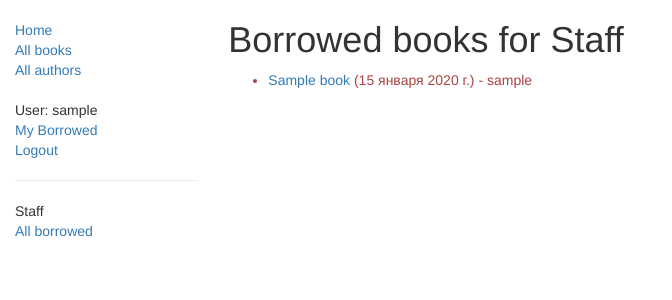
After one commit to ArtMot99/locallibrary, a Django app: a page that uses catalog/templates/base_generic.html in a window 1280 px wide. The commit adds this page. Shown: the top 300 px of the page, without its empty margins (0-672 px from the left). Run offline with Django 4.2, Linux system fonts and the light colour scheme; a user stored in the database is signed in; tables that the repository leaves empty hold one stand-in row (values such as "Sample post"); some libraries are stand-ins or nearby versions.

Commit message:
Для staff создан роут, представление и шаблон, в котором указаны все инфо о заимствованых книгах

```diff
--- a/catalog/templates/base_generic.html
+++ b/catalog/templates/base_generic.html
@@ -28,11 +28,16 @@
       </ul>
           <ul class="sidebar-nav">
                {% if user.is_authenticated %}
-               <li>User: {{ user.get_username }}</li>
-               <li><a href="{% url 'my-borrowed' %}">My Borrowed</a></li>
-               <li><a href="{% url 'logout'%}?next={{request.path}}">Logout</a></li>
+                   <li>User: {{ user.get_username }}</li>
+                   <li><a href="{% url 'my-borrowed' %}">My Borrowed</a></li>
+                   <li><a href="{% url 'logout'%}?next={{request.path}}">Logout</a></li>
                {% else %}
-               <li><a href="{% url 'login'%}?next={{request.path}}">Login</a></li>
+                   <li><a href="{% url 'login'%}?next={{request.path}}">Login</a></li>
+               {% endif %}
+               {% if user.is_staff %}
+                    <hr>
+                    <li>Staff</li>
+                    <li><a href="{% url 'staff-borrowed' %}">All borrowed</a></li>
                {% endif %}
           </ul>
      {% endblock %}
--- /dev/null
+++ b/catalog/templates/catalog/bookinstance_list_borrowed_staff.html
@@ -0,0 +1,24 @@
+{% extends "base_generic.html" %}
+
+{% block content %}
+    <h1>Borrowed books for Staff</h1>
+
+    {% if bookinstance_list %}
+    <ul>
+
+      {% for bookinst in bookinstance_list %}
+      <li class="{% if bookinst.is_overdue %}text-danger{% endif %}">
+      {% if bookinst.book.pk %}
+        <a href="{% url 'book-detail' bookinst.book.pk %}">{{bookinst.book.title}}</a> ({{ bookinst.due_back }})
+          - {{ bookinst.borrower }}
+      {% else %}
+        <p>None</p>
+      {% endif %}
+      </li>
+      {% endfor %}
+    </ul>
+
+    {% else %}
+      <p>There are no books borrowed.</p>
+    {% endif %}
+{% endblock %}
--- a/catalog/urls.py
+++ b/catalog/urls.py
@@ -9,5 +9,6 @@ urlpatterns = [
     re_path(r'^book/(?P<pk>\d+)$', views.BookDetailView.as_view(), name='book-detail'),
     re_path(r'^author/(?P<pk>\d+)$', views.AuthorDetailView.as_view(), name='author-detail'),
     re_path(r'^mybooks/$', views.LoanedBooksByUserListView.as_view(), name='my-borrowed'),
+    re_path(r'^mybooksstaff/$', views.LoanedBooksByStaffListView.as_view(), name='staff-borrowed'),
     path('accounts/', include('django.contrib.auth.urls')),
 ]
--- a/catalog/views.py
+++ b/catalog/views.py
@@ -64,3 +64,9 @@ class LoanedBooksByUserListView(LoginRequiredMixin, generic.ListView):
 
     def get_queryset(self):
         return BookInstance.objects.filter(borrower=self.request.user).filter(status__exact='o').order_by('due_back')
+
+
+class LoanedBooksByStaffListView(LoginRequiredMixin, generic.ListView):
+    model = BookInstance
+    template_name = 'catalog/bookinstance_list_borrowed_staff.html'
+    paginate_by = 10
```
